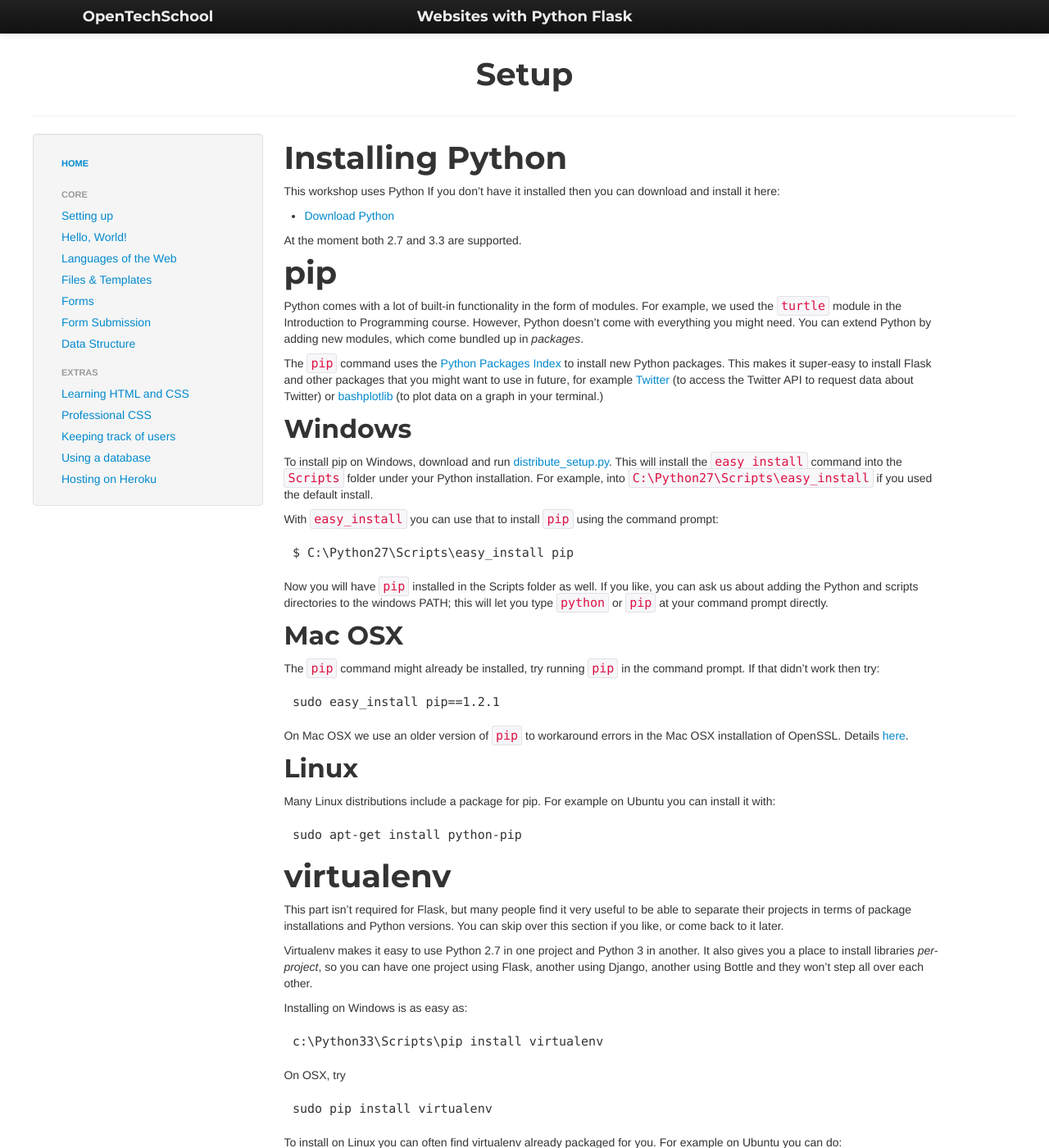
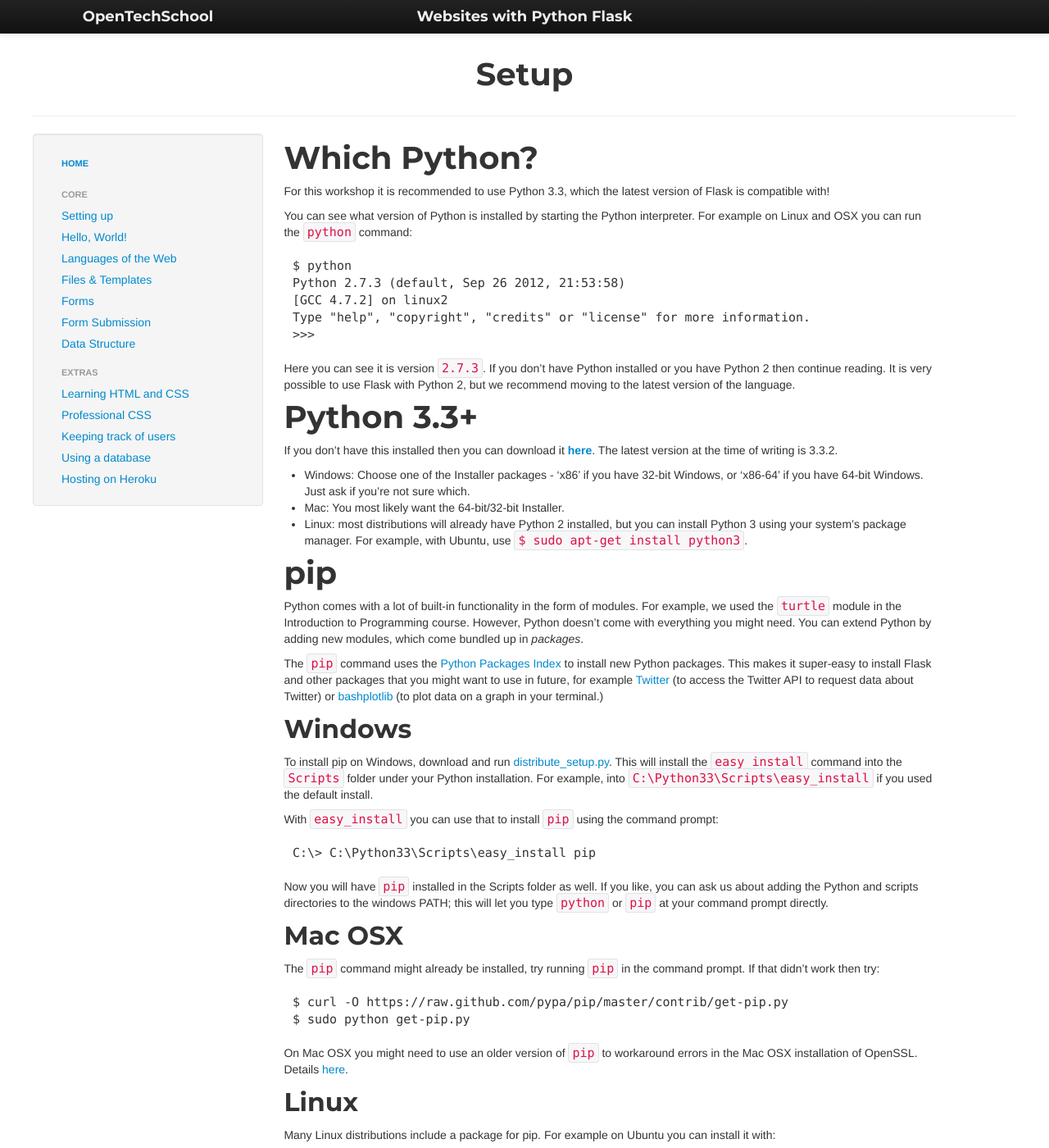
Before and after one commit to OpenTechSchool/python-flask, a Jekyll site: the page built from core/setup.md, in a window 1280 px wide and 1400 px high. Shown: the whole window at 82% size. Built offline with Jekyll 4.4.1, drawn with Linux system fonts in a browser that asks for light colours; some of the changed text lies outside the part shown.

```diff
--- a/core/setup.md
+++ b/core/setup.md
@@ -5,27 +5,41 @@
 
 ---
 
-# Installing Python
+# Which Python?
 
-This workshop uses Python If you don't have it installed then you can download and install it here:
+For this workshop it is recommended to use Python 3.3, which the latest version of Flask is compatible with!
 
-* [Download Python](http://www.python.org/getit/)
+You can see what version of Python is installed by starting the Python interpreter. For example on Linux and OSX you can run the `python` command:
 
-At the moment both 2.7 and 3.3 are supported.
+    $ python
+    Python 2.7.3 (default, Sep 26 2012, 21:53:58)
+    [GCC 4.7.2] on linux2
+    Type "help", "copyright", "credits" or "license" for more information.
+    >>>
+
+Here you can see it is version `2.7.3`. If you don't have Python installed or you have Python 2 then continue reading. It is very possible to use Flask with Python 2, but we recommend moving to the latest version of the language.
+
+# Python 3.3+
+
+If you don't have this installed then you can download it [**here**](http://python.org/download/). The latest version at the time of writing is 3.3.2.
+
+* Windows: Choose one of the Installer packages - 'x86' if you have 32-bit Windows, or 'x86-64' if you have 64-bit Windows. Just ask if you're not sure which.
+* Mac: You most likely want the 64-bit/32-bit Installer.
+* Linux: most distributions will already have Python 2 installed, but you can install Python 3 using your system's package manager. For example, with Ubuntu, use `$ sudo apt-get install python3`.
 
 # pip
 
-Python comes with a lot of built-in functionality in the form of modules. For example, we used the `turtle` module in the Introduction to Programming course. However, Python doesn't come with everything you might need. You can extend Python by adding new modules, which come bundled up in _packages_.
+Python comes with a lot of built-in functionality in the form of modules. For example, we used the `turtle` module in the Introduction to Programming course. However, Python doesn't come with everything you might need. You can extend Python by adding new modules, which come bundled up in *packages*.
 
 The `pip` command uses the [Python Packages Index](https://pypi.python.org/pypi) to install new Python packages. This makes it super-easy to install Flask and other packages that you might want to use in future, for example [Twitter](https://pypi.python.org/pypi/twitter/1.9.1) (to access the Twitter API to request data about Twitter) or [bashplotlib](https://pypi.python.org/pypi/bashplotlib/0.4.4) (to plot data on a graph in your terminal.)
 
 ## Windows
 
-To install pip on Windows, download and run [distribute_setup.py](http://python-distribute.org/distribute_setup.py). This will install the `easy_install` command into the `Scripts` folder under your Python installation. For example, into `C:\Python27\Scripts\easy_install` if you used the default install.
+To install pip on Windows, download and run [distribute_setup.py](http://python-distribute.org/distribute_setup.py). This will install the `easy_install` command into the `Scripts` folder under your Python installation. For example, into `C:\Python33\Scripts\easy_install` if you used the default install.
 
 With `easy_install` you can use that to install `pip` using the command prompt:
 
-    $ C:\Python27\Scripts\easy_install pip
+    C:\> C:\Python33\Scripts\easy_install pip
 
 Now you will have `pip` installed in the Scripts folder as well. If you like, you can ask us about adding the Python and scripts directories to the windows PATH; this will let you type `python` or `pip` at your command prompt directly.
 
@@ -33,57 +47,58 @@
 
 The `pip` command might already be installed, try running `pip` in the command prompt. If that didn't work then try:
 
-    sudo easy_install pip==1.2.1
+    $ curl -O https://raw.github.com/pypa/pip/master/contrib/get-pip.py
+    $ sudo python get-pip.py
 
-On Mac OSX we use an older version of `pip` to workaround errors in the Mac OSX installation of OpenSSL. Details [here](https://github.com/pypa/pip/issues/829).
+On Mac OSX you might need to use an older version of `pip` to workaround errors in the Mac OSX installation of OpenSSL. Details [here](https://github.com/pypa/pip/issues/829).
 
 ## Linux
 
 Many Linux distributions include a package for pip. For example on Ubuntu you can install it with:
 
-    sudo apt-get install python-pip
+    $ sudo apt-get install python-pip
 
 # virtualenv
 
 This part isn't required for Flask, but many people find it very useful to be able to separate their projects in terms of package installations and Python versions. You can skip over this section if you like, or come back to it later.
 
-Virtualenv makes it easy to use Python 2.7 in one project and Python 3 in another. It also gives you a place to install libraries _per-project_, so you can have one project using Flask, another using Django, another using Bottle and they won't step all over each other.
+Virtualenv makes it easy to use different packages, and even different versions of packages, and even different *pythons*, in any of your python projects. So you could have one project using Flask, another using Django, another using Bottle and they won't step all over each other.
 
 Installing on Windows is as easy as:
 
-    c:\Python33\Scripts\pip install virtualenv
+    C:\> C:\Python33\Scripts\pip install virtualenv
 
 On OSX, try
 
-    sudo pip install virtualenv
+    $ sudo pip install virtualenv
 
 To install on Linux you can often find virtualenv already packaged for you. For example on Ubuntu you can do:
 
-    sudo apt-get install python-virtualenv
+    $ sudo apt-get install python-virtualenv
 
 Now that it is installed, we can set up virtualenv for this workshop. This will keep Flask and it's dependencies contained to just this workshop:
 
 On OSX and Linux:
 
     # Create the directory for this workshop
-    mkdir flask-workshop
-    cd flask-workshop
-    # Create a Python 3.3 virtualenv under the 'venv' directory
-    virtualenv --python=python3.3 venv
+    $ mkdir flask-workshop
+    $ cd flask-workshop
+    # Create a Python 3 virtualenv under the 'venv' directory
+    $ virtualenv --python=python3 venv
     # Activate the virtual environment
-    source venv/bin/activate
+    $ source venv/bin/activate
 
 On Windows:
 
     # Create the directory for this workshop
-    mkdir flask-workshop
-    cd flask-workshop
-    # Create a Python 3.3 virtualenv under the 'venv' directory
-    C:\Python33\Scripts\virtualenv venv
+    C:\> mkdir flask-workshop
+    C:\> cd flask-workshop
+    # Create a Python 3 virtualenv under the 'venv' directory
+    C:\> C:\Python33\Scripts\virtualenv venv
     # Activate the virtual environment
-    venv\Scripts\activate
+    C:\> venv\Scripts\activate
 
-The last step, _activate_ sets your terminal/command prompt session for using the Python installation in the `flask-workshop` directory. If you start up a new terminal then you will need to repeat the activation step again.
+The last step, *activate* sets your terminal/command prompt session for using a contained Python3 installation in the `flask-workshop` directory. If you start up a new terminal then you will need to repeat the activation step again.
 
 The `deactivate` command can be used to return your terminal back to normal. But for now let's leave it activated because it's time to install Flask.
 
@@ -91,4 +106,6 @@
 
 So far as website frameworks go, Flask has a minimal number of libraries that it needs to run. Though it would be possible to find and install all these libraries manually it is much easier to use the `pip` command.
 
+Now that everything is set up, installing Flask is as easy as:
+
     pip install flask
```
Also changed, not shown: core/html-css-js.md (+7 -8 lines), core/js/partypartyparty.js (+11 -17 lines), index.md (+11 -7 lines).
